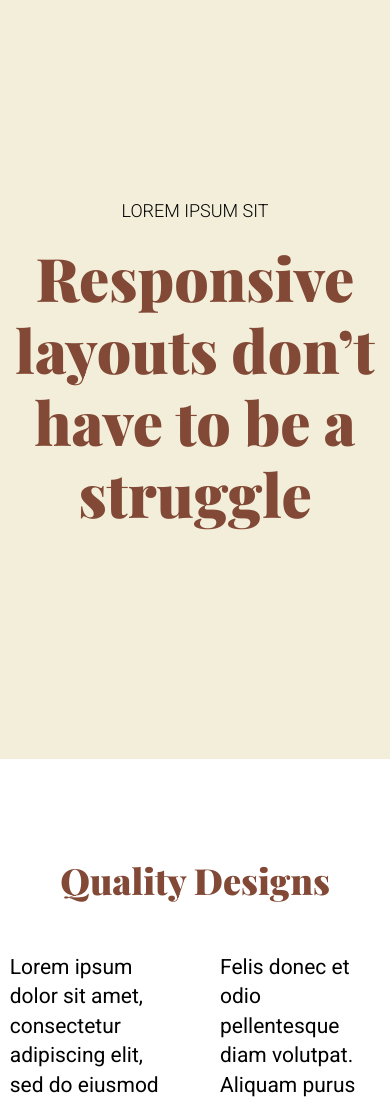
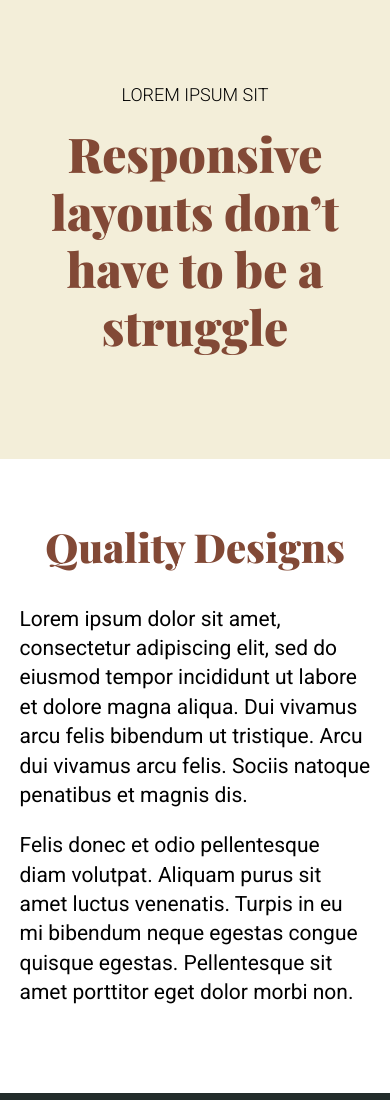
Before and after one commit to ameh-samson/Conquering-Responsive-Layouts, a plain HTML site: page CHALLENGE #7/index.html in a window 390 px wide. Shown: the top 1100 px of the page. Drawn offline with nearby package versions, Linux system fonts and the light colour scheme; a web font is replaced by a local one.

Commit message:
Update style.css

```diff
--- a/CHALLENGE #7/style.css
+++ b/CHALLENGE #7/style.css
@@ -33,16 +33,20 @@ body {
   text-align: center;
 }
 
+section {
+  padding-block: 4em;
+}
+
 .container {
   max-width: 1128px;
-  width: 95%;
+  width: 90%;
   margin: 0 auto;
 }
 
 .row {
   display: flex;
   justify-content: space-between;
-  gap: 50px;
+  gap: 1.5em;
 }
 
 h1,
@@ -55,7 +59,7 @@ h2 {
 }
 
 h2 {
-  font-size: 36px;
+  font-size: 2.5rem;
 }
 
 p {
@@ -73,32 +77,40 @@ img {
 
 .hero {
   background: #f3eed9;
-  padding-block: 180px;
 }
 
 .hero-content P {
   text-transform: uppercase;
-  font-size: 18px;
+  font-size: 1.125rem;
   font-weight: 300;
 }
 
 .hero-content h1 {
-  font-size: 60px;
+  font-size: 3rem;
   color: var(--brown-color);
-}
-
-.feature {
-  padding-block: 100px;
 }
 
 .details {
   background: var(--dark-grey);
   color: var(--pink-color);
-  padding-block: 180px;
 }
 
 .details2 {
   background: var(--brown-color);
-  padding-block: 180px;
+
   color: var(--pink-color);
 }
+
+@media (max-width: 600px) {
+  .row {
+    display: block;
+  }
+
+  .col {
+    width: 100%;
+  }
+
+  .details2 h2 {
+    margin-top: 1em;
+  }
+}
```
